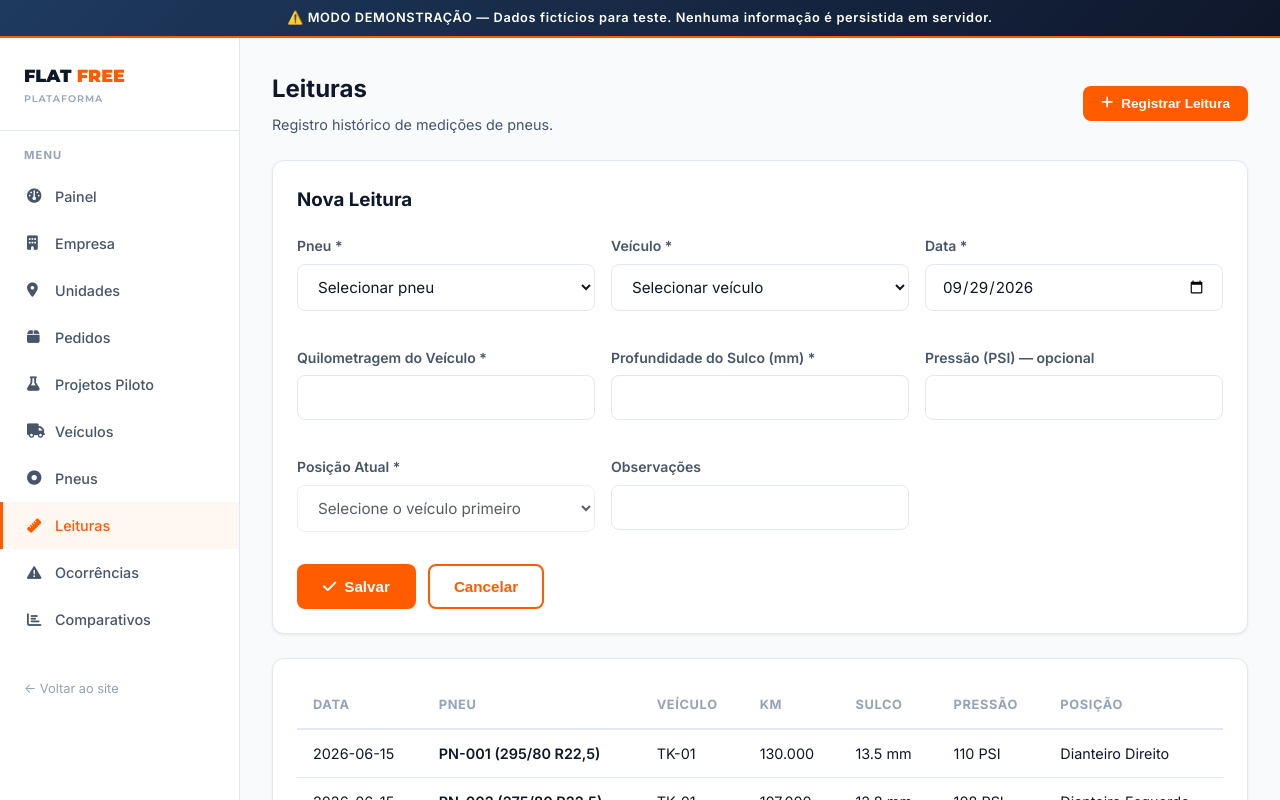
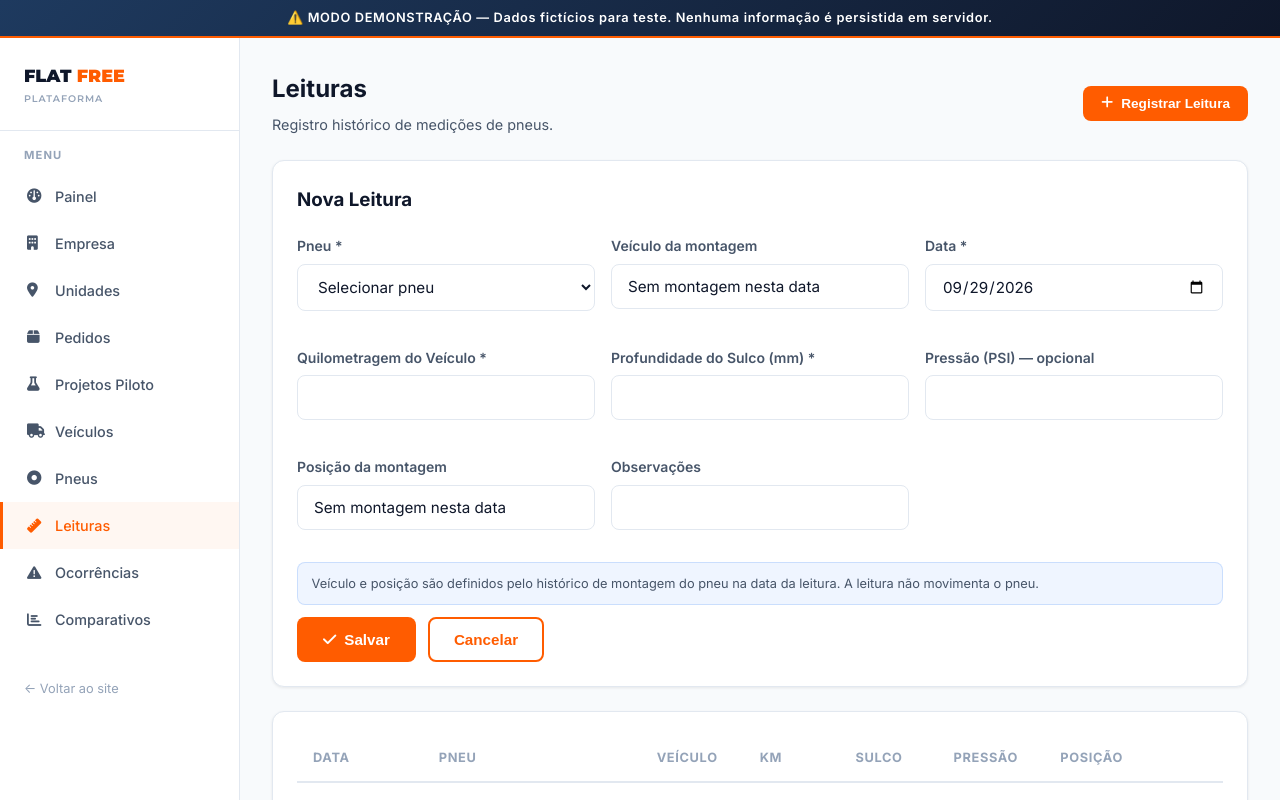
Before and after one commit to vicgouveia-cloud/flat-free-brasil, a Next.js app: page /app/leituras in a window 1280 px wide. Both pictures are taken after a click on the button "Registrar Leitura". Shown: the top 800 px of the page. Built offline with nearby package versions, Linux system fonts and the light colour scheme.

Commit message:
fix(readings): follow recorded tire mounting

```diff
--- a/app/app/leituras/page.tsx
+++ b/app/app/leituras/page.tsx
@@ -1,6 +1,14 @@
 'use client'
 import { useEffect, useState } from 'react'
-import { getTires, getVehicles, getReadings, saveReadings, getPositionHistory, savePositionHistory, updatePositionHistoryOnReading, uuid } from '@/lib/storage'
+import {
+  getPositionHistory,
+  getReadings,
+  getTirePositionAtDate,
+  getTires,
+  getVehicles,
+  saveReadings,
+  uuid,
+} from '@/lib/storage'
 import type { TireReading } from '@/lib/types'
 import {
   getSlotIdFromPosition,
@@ -13,6 +21,7 @@ export default function LeiturasPage() {
   const [tires, setTires] = useState(getTires())
   const [vehicles, setVehicles] = useState(getVehicles())
   const [showForm, setShowForm] = useState(false)
+  const [saveError, setSaveError] = useState('')
   const [form, setForm] = useState<Omit<TireReading, 'id'>>({
     tireId: '',
     data: new Date().toISOString().split('T')[0],
@@ -40,55 +49,68 @@ export default function LeiturasPage() {
     return v ? v.identificacaoInterna : id
   }
 
-  function handleTireChange(tireId: string) {
-    const currentPosition = getPositionHistory().find(
-      entry => entry.tireId === tireId && !entry.dataFinal
-    )
-    const slotId = currentPosition
-      ? currentPosition.slotId || getSlotIdFromPosition(currentPosition.posicao)
+  function getMountingForReading(tireId: string, date: string) {
+    const position = tireId
+      ? getTirePositionAtDate(tireId, date, getPositionHistory())
+      : null
+    const slotId = position
+      ? position.slotId || getSlotIdFromPosition(position.posicao)
       : null
 
+    return { position, slotId }
+  }
+
+  function syncMountingForReading(tireId: string, date: string) {
+    const { position, slotId } = getMountingForReading(tireId, date)
+
+    setSaveError('')
     setForm(prev => ({
       ...prev,
       tireId,
-      vehicleId: currentPosition?.vehicleId || '',
+      data: date,
+      vehicleId: position?.vehicleId || '',
       posicaoAtual: slotId || '',
     }))
   }
 
+  function handleTireChange(tireId: string) {
+    syncMountingForReading(tireId, form.data)
+  }
+
+  function handleDateChange(date: string) {
+    syncMountingForReading(form.tireId, date)
+  }
+
   const selectedVehicle = vehicles.find(vehicle => vehicle.id === form.vehicleId) || null
-  const occupiedSlotIds = new Set(
-    getPositionHistory()
-      .filter(
-        entry =>
-          !entry.dataFinal &&
-          entry.vehicleId === form.vehicleId &&
-          entry.tireId !== form.tireId
-      )
-      .map(entry => entry.slotId || getSlotIdFromPosition(entry.posicao))
-      .filter((slotId): slotId is string => Boolean(slotId))
-  )
-  const availableSlots = selectedVehicle
+  const selectedSlot = selectedVehicle && form.posicaoAtual
     ? getVehicleLayout(selectedVehicle).axles
         .flatMap(axle => axle.slots)
-        .filter(slot => !occupiedSlotIds.has(slot.id))
-    : []
+        .find(slot => slot.id === form.posicaoAtual) || null
+    : null
 
   function handleSave() {
-    if (!form.tireId || !form.vehicleId || !form.posicaoAtual || !form.quilometragemVeiculo || !form.sulco) return
+    if (!form.tireId || !form.data || !form.quilometragemVeiculo || !form.sulco) return
 
-    const newReading: TireReading = { id: uuid(), ...form }
+    const { position, slotId } = getMountingForReading(form.tireId, form.data)
+    if (!position || !slotId) {
+      setSaveError(
+        'Não existe uma montagem registrada para este pneu na data informada. Registre a montagem correta antes de lançar a leitura.'
+      )
+      return
+    }
 
-    // Update readings
+    const newReading: TireReading = {
+      id: uuid(),
+      ...form,
+      vehicleId: position.vehicleId,
+      posicaoAtual: slotId,
+    }
+
     const updatedReadings = [newReading, ...readings]
     saveReadings(updatedReadings)
     setReadings(updatedReadings)
 
-    // Update position history
-    const currentHistory = getPositionHistory()
-    const updatedHistory = updatePositionHistoryOnReading(newReading, currentHistory)
-    savePositionHistory(updatedHistory)
-
+    setSaveError('')
     setShowForm(false)
     setForm({
       tireId: '', data: new Date().toISOString().split('T')[0],
@@ -104,7 +126,15 @@ export default function LeiturasPage() {
           <h1 style={{ fontSize: '1.5rem', fontWeight: 800, marginBottom: '0.25rem' }}>Leituras</h1>
           <p style={{ color: 'var(--text-secondary)', fontSize: '0.9rem' }}>Registro histórico de medições de pneus.</p>
         </div>
-        <button onClick={() => setShowForm(true)} className="btn btn-primary btn-sm"><i className="fas fa-plus" /> Registrar Leitura</button>
+        <button
+          onClick={() => {
+            setSaveError('')
+            setShowForm(true)
+          }}
+          className="btn btn-primary btn-sm"
+        >
+          <i className="fas fa-plus" /> Registrar Leitura
+        </button>
       </div>
 
       {showForm && (
@@ -119,21 +149,22 @@ export default function LeiturasPage() {
               </select>
             </div>
             <div className="form-group">
-              <label className="form-label">Veículo *</label>
-              <select
+              <label className="form-label">Veículo da montagem</label>
+              <input
+                type="text"
                 className="form-control"
-                value={form.vehicleId}
-                onChange={e =>
-                  setForm(p => ({ ...p, vehicleId: e.target.value, posicaoAtual: '' }))
-                }
-              >
-                <option value="">Selecionar veículo</option>
-                {vehicles.map(v => <option key={v.id} value={v.id}>{v.identificacaoInterna}</option>)}
-              </select>
+                readOnly
+                value={selectedVehicle?.identificacaoInterna || 'Sem montagem nesta data'}
+              />
             </div>
             <div className="form-group">
               <label className="form-label">Data *</label>
-              <input type="date" className="form-control" value={form.data} onChange={e => setForm(p => ({ ...p, data: e.target.value }))} />
+              <input
+                type="date"
+                className="form-control"
+                value={form.data}
+                onChange={e => handleDateChange(e.target.value)}
+              />
             </div>
             <div className="form-group">
               <label className="form-label">Quilometragem do Veículo *</label>
@@ -148,31 +179,52 @@ export default function LeiturasPage() {
               <input type="number" className="form-control" value={form.pressao || ''} onChange={e => setForm(p => ({ ...p, pressao: e.target.value ? +e.target.value : undefined }))} />
             </div>
             <div className="form-group">
-              <label className="form-label">Posição Atual *</label>
-              <select
+              <label className="form-label">Posição da montagem</label>
+              <input
+                type="text"
                 className="form-control"
-                value={form.posicaoAtual}
-                disabled={!selectedVehicle}
-                onChange={e => setForm(p => ({ ...p, posicaoAtual: e.target.value }))}
-              >
-                <option value="">
-                  {selectedVehicle ? 'Selecionar posição' : 'Selecione o veículo primeiro'}
-                </option>
-                {availableSlots.map(slot => (
-                  <option key={slot.id} value={slot.id}>
-                    {getVehicleSlotLabel(slot)} ({slot.id})
-                  </option>
-                ))}
-              </select>
+                readOnly
+                value={
+                  selectedSlot
+                    ? `${getVehicleSlotLabel(selectedSlot)} (${selectedSlot.id})`
+                    : form.posicaoAtual || 'Sem montagem nesta data'
+                }
+              />
             </div>
             <div className="form-group">
               <label className="form-label">Observações</label>
               <input type="text" className="form-control" value={form.observacoes || ''} onChange={e => setForm(p => ({ ...p, observacoes: e.target.value }))} />
             </div>
           </div>
+          <div
+            style={{
+              marginTop: '0.75rem',
+              padding: '0.65rem 0.85rem',
+              borderRadius: '8px',
+              background: 'rgba(59,130,246,0.08)',
+              border: '1px solid rgba(59,130,246,0.2)',
+              color: 'var(--text-secondary)',
+              fontSize: '0.8rem',
+            }}
+          >
+            Veículo e posição são definidos pelo histórico de montagem do pneu na data da leitura. A leitura não movimenta o pneu.
+          </div>
+          {saveError && (
+            <p style={{ marginTop: '0.75rem', color: '#dc2626', fontSize: '0.8rem' }}>
+              {saveError}
+            </p>
+          )}
           <div style={{ display: 'flex', gap: '0.75rem', marginTop: '0.75rem' }}>
             <button onClick={handleSave} className="btn btn-primary"><i className="fas fa-check" /> Salvar</button>
-            <button onClick={() => setShowForm(false)} className="btn btn-outline">Cancelar</button>
+            <button
+              onClick={() => {
+                setSaveError('')
+                setShowForm(false)
+              }}
+              className="btn btn-outline"
+            >
+              Cancelar
+            </button>
           </div>
         </div>
       )}
--- a/lib/storage.ts
+++ b/lib/storage.ts
@@ -111,6 +111,21 @@ export function getPositionHistory(): TirePositionHistory[] {
 }
 export function savePositionHistory(h: TirePositionHistory[]): void {
   save(KEYS.positionHistory, h)
+}
+
+export function getTirePositionAtDate(
+  tireId: string,
+  date: string,
+  allHistory: TirePositionHistory[]
+): TirePositionHistory | null {
+  return (
+    allHistory.find(
+      entry =>
+        entry.tireId === tireId &&
+        entry.dataInicial <= date &&
+        (!entry.dataFinal || date < entry.dataFinal)
+    ) ?? null
+  )
 }
 
 export interface CloseTirePositionResult {
```
